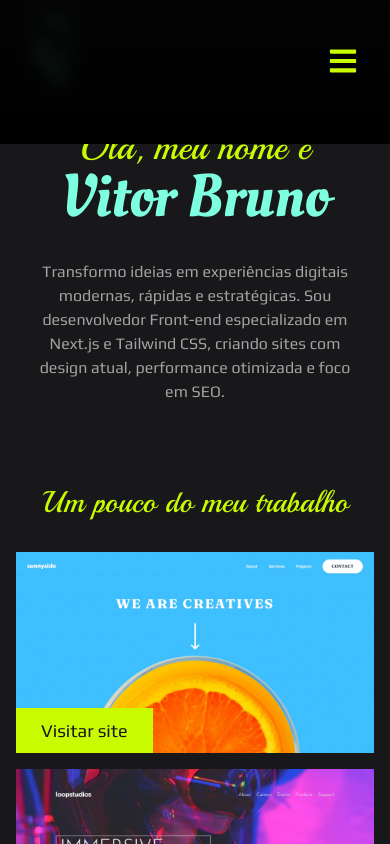
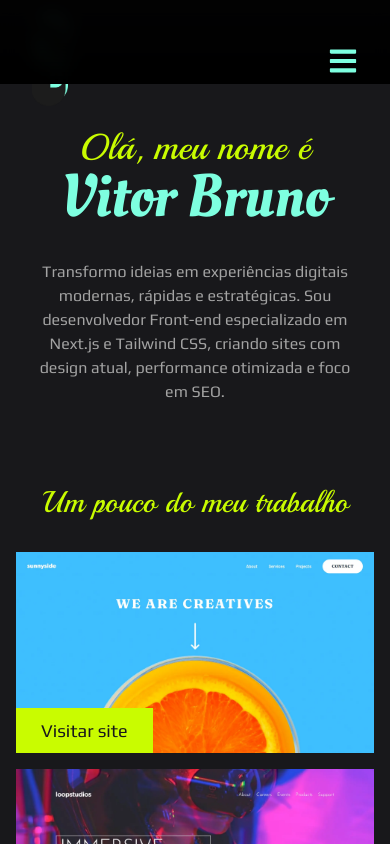
Before and after one commit to vitorfront97/portfoliofrontend, a Next.js app: page / in a window 390 px wide. Shown: the top 844 px of the page. Built offline with nearby package versions, Linux system fonts and the light colour scheme.

Commit message:
ajustando background do menu móvel

```diff
--- a/components/MenuBg.tsx
+++ b/components/MenuBg.tsx
@@ -5,7 +5,7 @@
 export default function MenuBg({ openMenu }: menuBgProps) {
   return (
     <div
-      className={`fixed inset-0 bg-linear-to-b from-black/0 to-black backdrop-blur-sm transition-transform duration-300 ${openMenu ? `translate-y-0` : `-translate-y-175`} z-0 sm:hidden`}
+      className={`fixed inset-0 bg-linear-to-b from-black/0 to-black backdrop-blur-sm transition-transform duration-300 ${openMenu ? `translate-y-0` : `-translate-y-190`} z-0 sm:hidden`}
     ></div>
   );
 };
--- a/widgets/Header.tsx
+++ b/widgets/Header.tsx
@@ -47,6 +47,7 @@
 
     return unlockScroll;
   }, [openMenu]);
+
   return (
     <header className="py-4 px-8 w-full flex items-center justify-between fixed top-0 left-0 bg-this-background z-10">
       <a href="/" arias-label="Início">
@@ -65,7 +66,7 @@
           />
         ) : (
           <FaBars
-            className="text-this-primary text-3xl"
+            className="text-this-secondary text-3xl"
           />
         )}
       </button>
```
